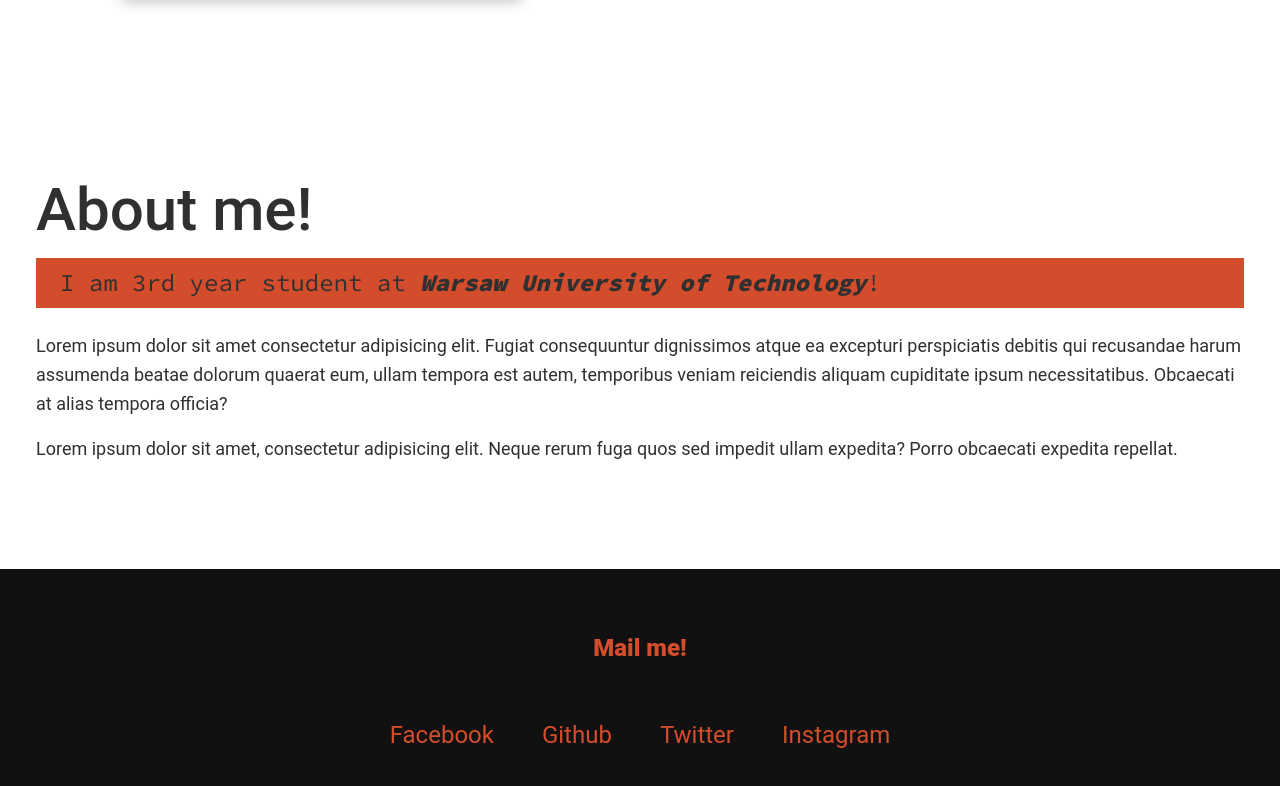
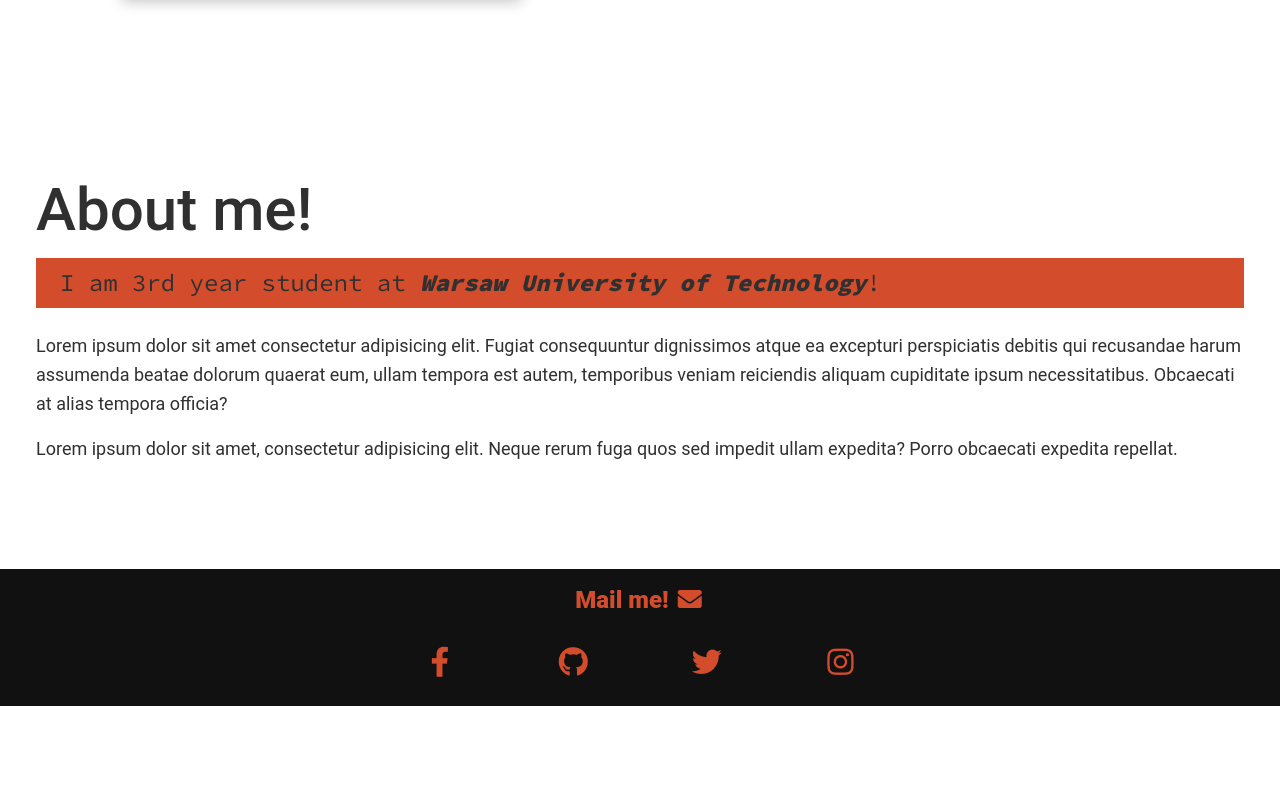
Before and after one commit to Dynovski/Website-Project, a plain HTML site: page Pages/index.html in a window 1280 px wide. Shown: the part 578-1364 px from the top of the page. After the commit the page ends 1284 px from the top, so only its background shows below. Drawn offline with Linux system fonts and the light colour scheme; files whose address does not match are found by name.

Commit message:
Added icons to footer

```diff
--- a/Pages/index.html
+++ b/Pages/index.html
@@ -87,19 +87,29 @@
 
     <!-- ========================= Start Footer area ========================= -->
     <footer>
-        <a href="mailto:Zbigniew.Dynowski@metropolia.fi" class="footer-link">Mail me!</a>
+        <a href="mailto:Zbigniew.Dynowski@metropolia.fi" class="footer-link">
+          Mail me! <i class="fas fa-envelope"></i>
+        </a>
         <ul id="socials-list">
             <li class="socials-list-item">
-                <a href="https://www.facebook.com" class="socials-list-link">Facebook</a>
+                <a href="https://www.facebook.com" class="socials-list-link">
+                  <i class="fab fa-facebook-f fa-lg"> </i>
+                </a>
             </li>
             <li class="socials-list-item">
-                <a href="https://www.github.com" class="socials-list-link">Github</a>
+                <a href="https://www.github.com" class="socials-list-link">
+                  <i class="fab fa-github fa-lg"> </i>
+                </a>
             </li>
             <li class="socials-list-item">
-                <a href="https://www.twitter.com" class="socials-list-link">Twitter</a>
+                <a href="https://www.twitter.com" class="socials-list-link">
+                  <i class="fab fa-twitter fa-lg"> </i>
+                </a>
             </li>
             <li class="socials-list-item">
-                <a href="https://www.instagram.com" class="socials-list-link">Instagram</a>
+                <a href="https://www.instagram.com" class="socials-list-link">
+                  <i class="fab fa-instagram fa-lg"> </i>
+                </a>
             </li>
         </ul>
     </footer>
--- a/Styles/variables.css
+++ b/Styles/variables.css
@@ -85,9 +85,8 @@ footer {
     background: #111;
     color: var(--clr-accent);
     text-align: center;
-    padding: 2.5em 0;
+    padding: 0.5em 0em;
     font-size: var(--fs-h3);
-
 }
 
 footer a {
@@ -101,7 +100,7 @@ footer a {
 
 .footer-link:hover,
 .socials-list-link:hover {
-    opacity: .7;
+    opacity: 0.7;
 }
 
 .footer-link:hover {
@@ -112,14 +111,14 @@ footer a {
     list-style: none;
     display: flex;
     justify-content: center;
-    margin: 2em 0 0;
-    padding: 0;
+    margin: 0.5em 0em 0em;
+    padding: 0.5em;
 }
 
 .socials-list-item {
-    margin: 0 .5em;
+    margin: 0em 1.5em;
 }
 
 .socials-list-link {
-    padding: .5em;
+    padding: 0.5em;
 }
```
